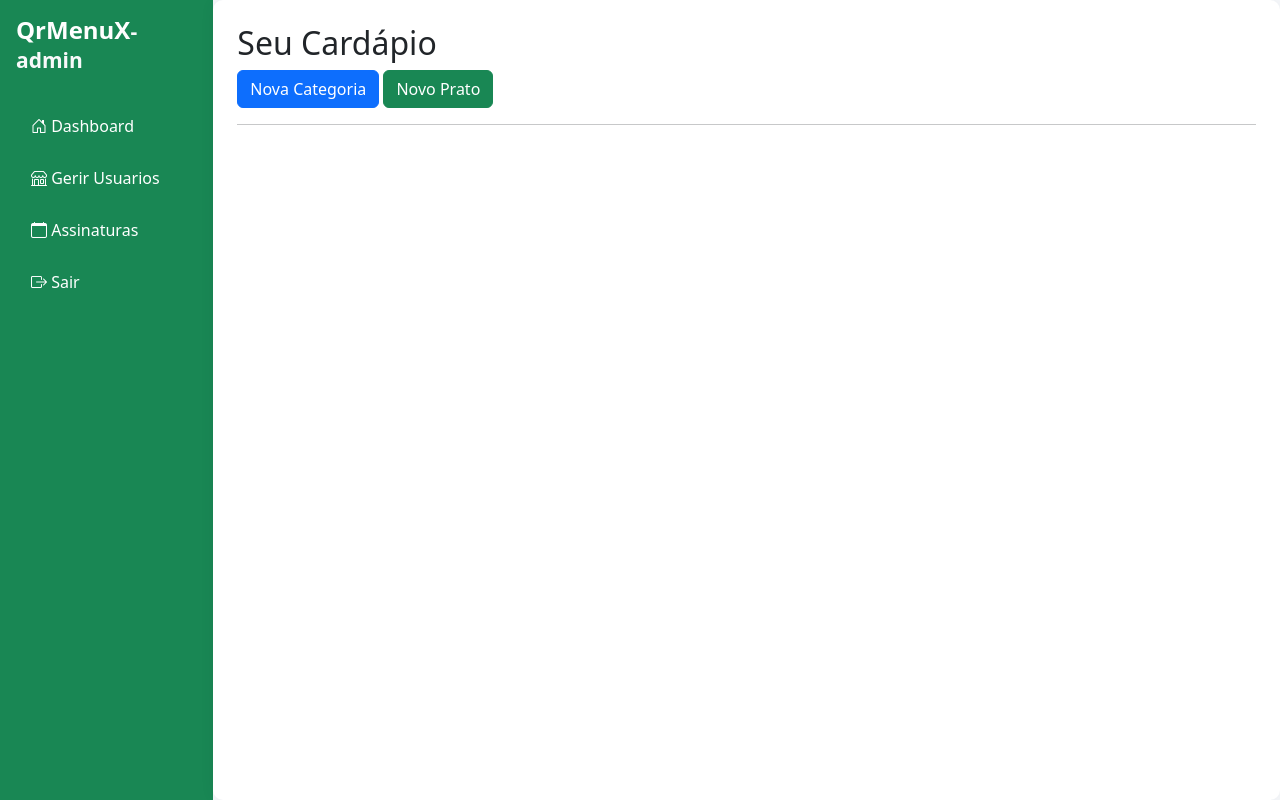
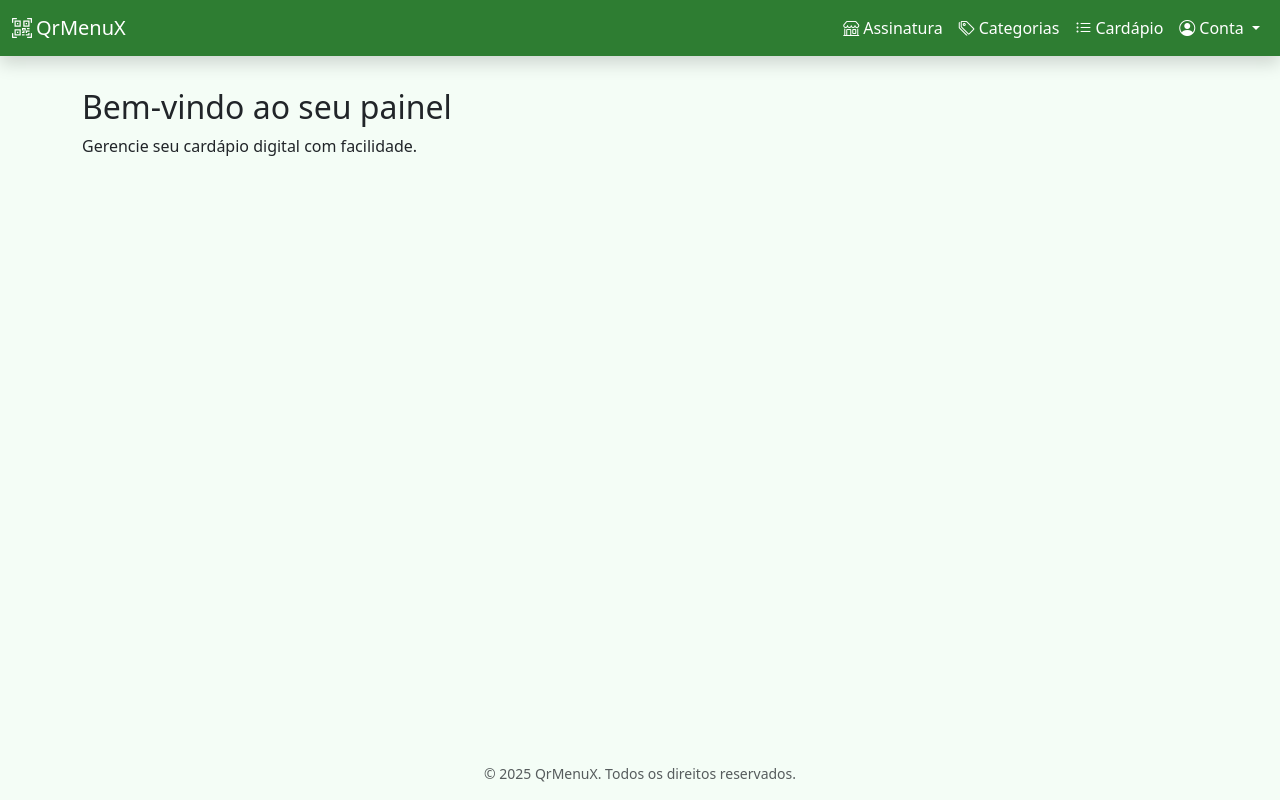
Before and after one commit to Erick0011/QrMenuX, a Flask app: page /dashboard/ in a window 1280 px wide. Run offline with Flask 3, Linux system fonts and the light colour scheme; a user stored in the database is signed in.

Commit message:
Comecando a reforma 15

```diff
--- a/app/models.py
+++ b/app/models.py
@@ -81,8 +81,10 @@ class Subscription(db.Model):
 class Category(db.Model):
     id = db.Column(db.Integer, primary_key=True)
     name = db.Column(db.String(100), nullable=False)
+    is_active = db.Column(db.Boolean, default=True)
     restaurant_id = db.Column(db.Integer, db.ForeignKey('restaurant.id'), nullable=False)
     items = db.relationship('MenuItem', backref='category', lazy=True)
+
 
 
 class MenuItem(db.Model):
@@ -92,5 +94,6 @@ class MenuItem(db.Model):
     image_filename = db.Column(db.String(100))
     description = db.Column(db.Text)
     ingredients = db.Column(db.Text)
+    is_active = db.Column(db.Boolean, default=True)
 
     category_id = db.Column(db.Integer, db.ForeignKey('category.id'), nullable=False)
--- a/app/routes/dashboard_routes.py
+++ b/app/routes/dashboard_routes.py
@@ -13,37 +13,33 @@ os.makedirs(UPLOAD_FOLDER, exist_ok=True)
 @bp.route("/")
 @login_required
 def index():
-    categories = Category.query.filter_by(restaurant_id=current_user.id).all()
-    return render_template("dashboard/index.html", categories=categories)
+    # Página inicial do painel
+    return render_template("dashboard/index.html")
 
-@bp.route("/category/new", methods=["GET", "POST"])
+@bp.route("/assinatura")
 @login_required
-def new_category():
-    if request.method == "POST":
-        name = request.form["name"]
-        category = Category(name=name, restaurant_id=current_user.id)
-        db.session.add(category)
-        db.session.commit()
-        flash("Categoria criada com sucesso!", "success")
-        return redirect(url_for("dashboard.index"))
-    return render_template("dashboard/new_category.html")
+def subscription():
+    restaurant = current_user.restaurant
+    subscription = restaurant.subscription if restaurant else None
+    return render_template("dashboard/subscription.html", subscription=subscription)
 
-@bp.route("/item/new", methods=["GET", "POST"])
+@bp.route("/categorias")
 @login_required
-def new_item():
-    categories = Category.query.filter_by(restaurant_id=current_user.id).all()
-    if request.method == "POST":
-        name = request.form["name"]
-        price = float(request.form["price"])
-        category_id = request.form["category_id"]
-        image_filename = request.files["image"]
-        filename = None
-        if image_filename:
-            filename = secure_filename(image_filename.filename)
-            image_filename.save(os.path.join(UPLOAD_FOLDER, filename))
-        item = MenuItem(name=name, price=price, image_filename=filename, category_id=category_id)
-        db.session.add(item)
-        db.session.commit()
-        flash("Prato adicionado com sucesso!", "success")
-        return redirect(url_for("dashboard.index"))
-    return render_template("dashboard/new_item.html", categories=categories)
+def categories():
+    restaurant = current_user.restaurant
+    categories = Category.query.filter_by(restaurant_id=restaurant.id).all() if restaurant else []
+    return render_template("dashboard/categories.html", categories=categories)
+
+@bp.route("/cardapio")
+@login_required
+def menu():
+    # Exibir itens agrupados por categoria
+    restaurant = current_user.restaurant
+    categories = Category.query.filter_by(restaurant_id=restaurant.id).all() if restaurant else []
+    return render_template("dashboard/menu.html", categories=categories)
+
+@bp.route("/perfil")
+@login_required
+def profile():
+    restaurant = current_user.restaurant
+    return render_template("dashboard/profile.html", restaurant=restaurant)
--- /dev/null
+++ b/app/templates/dashboard/dashboard_base.html
@@ -0,0 +1,103 @@
+<!DOCTYPE html>
+<html lang="pt">
+<head>
+  <meta charset="UTF-8">
+  <title>{% block title %}QrMenuX - Painel{% endblock %}</title>
+  <meta name="viewport" content="width=device-width, initial-scale=1">
+  <!-- Bootstrap -->
+  <link href="https://cdn.jsdelivr.net/npm/bootstrap@5.3.0/dist/css/bootstrap.min.css" rel="stylesheet">
+  <link href="https://cdn.jsdelivr.net/npm/bootstrap-icons@1.10.5/font/bootstrap-icons.css" rel="stylesheet">
+  <style>
+    body {
+      background-color: #f4fdf6;
+      min-height: 100vh;
+      display: flex;
+      flex-direction: column;
+    }
+    .navbar {
+      background-color: #2e7d32; /* Verde escuro */
+    }
+    .navbar .nav-link,
+    .navbar-brand,
+    .navbar .dropdown-toggle {
+      color: white;
+    }
+    .navbar .nav-link:hover {
+      color: #c8e6c9;
+    }
+    .dropdown-menu {
+      min-width: 180px;
+    }
+    main {
+      flex-grow: 1;
+      padding: 2rem 1rem;
+    }
+  </style>
+</head>
+<body>
+
+  <!-- Navbar -->
+  <nav class="navbar navbar-expand-lg navbar-dark shadow">
+    <div class="container-fluid">
+      <a class="navbar-brand" href="{{ url_for('dashboard.index') }}">
+        <i class="bi bi-qr-code-scan me-1"></i>QrMenuX
+      </a>
+      <button class="navbar-toggler" type="button" data-bs-toggle="collapse" data-bs-target="#navbarContent">
+        <span class="navbar-toggler-icon"></span>
+      </button>
+
+      <div class="collapse navbar-collapse" id="navbarContent">
+        <ul class="navbar-nav ms-auto mb-2 mb-lg-0">
+
+          <li class="nav-item">
+            <a class="nav-link" href="{{ url_for('dashboard.subscription') }}">
+              <i class="bi bi-shop me-1"></i>Assinatura
+            </a>
+          </li>
+
+          <li class="nav-item">
+            <a class="nav-link" href="{{ url_for('dashboard.categories') }}">
+              <i class="bi bi-tags me-1"></i>Categorias
+            </a>
+          </li>
+
+          <li class="nav-item">
+            <a class="nav-link" href="{{ url_for('dashboard.menu') }}">
+              <i class="bi bi-list-ul me-1"></i>Cardápio
+            </a>
+          </li>
+
+          <li class="nav-item dropdown">
+            <a class="nav-link dropdown-toggle" href="#" id="navbarDropdown" role="button" data-bs-toggle="dropdown">
+              <i class="bi bi-person-circle me-1"></i>Conta
+            </a>
+            <ul class="dropdown-menu dropdown-menu-end">
+              <li><a class="dropdown-item" href="{{ url_for('dashboard.profile') }}">Perfil</a></li>
+              <li><a class="dropdown-item" href="{{ url_for('auth.logout') }}">Sair</a></li>
+            </ul>
+          </li>
+
+        </ul>
+      </div>
+    </div>
+  </nav>
+
+  <!-- Main Content -->
+  <main class="container">
+    {% block content %}
+    <div class="text-center py-5">
+      <h2>Bem-vindo ao seu painel</h2>
+      <p>Gerencie seu cardápio digital com facilidade.</p>
+    </div>
+    {% endblock %}
+  </main>
+
+  <!-- Footer opcional -->
+  <footer class="text-center py-3 text-muted small">
+    &copy; 2025 QrMenuX. Todos os direitos reservados.
+  </footer>
+
+  <!-- Scripts -->
+  <script src="https://cdn.jsdelivr.net/npm/bootstrap@5.3.0/dist/js/bootstrap.bundle.min.js"></script>
+</body>
+</html>
--- a/app/templates/dashboard/index.html
+++ b/app/templates/dashboard/index.html
@@ -1,20 +1,5 @@
-{% extends "base.html" %}
+{% extends "dashboard/dashboard_base.html" %}
 {% block content %}
-<h2>Seu Cardápio</h2>
-<a class="btn btn-primary" href="{{ url_for('dashboard.new_category') }}">Nova Categoria</a>
-<a class="btn btn-success" href="{{ url_for('dashboard.new_item') }}">Novo Prato</a>
-<hr>
-{% for cat in categories %}
-  <h4>{{ cat.name }}</h4>
-  <ul>
-    {% for item in cat.items %}
-      <li>
-        {% if item.image %}
-          <img src="{{ url_for('static', filename='uploads/' + item.image) }}" width="50">
-        {% endif %}
-        {{ item.name }} — {{ item.price }} kz
-      </li>
-    {% endfor %}
-  </ul>
-{% endfor %}
+  <h2>Bem-vindo ao seu painel</h2>
+      <p>Gerencie seu cardápio digital com facilidade.</p>
 {% endblock %}
```
Also changed, not shown: app/templates/auth/login.html (+15 -8 lines).
